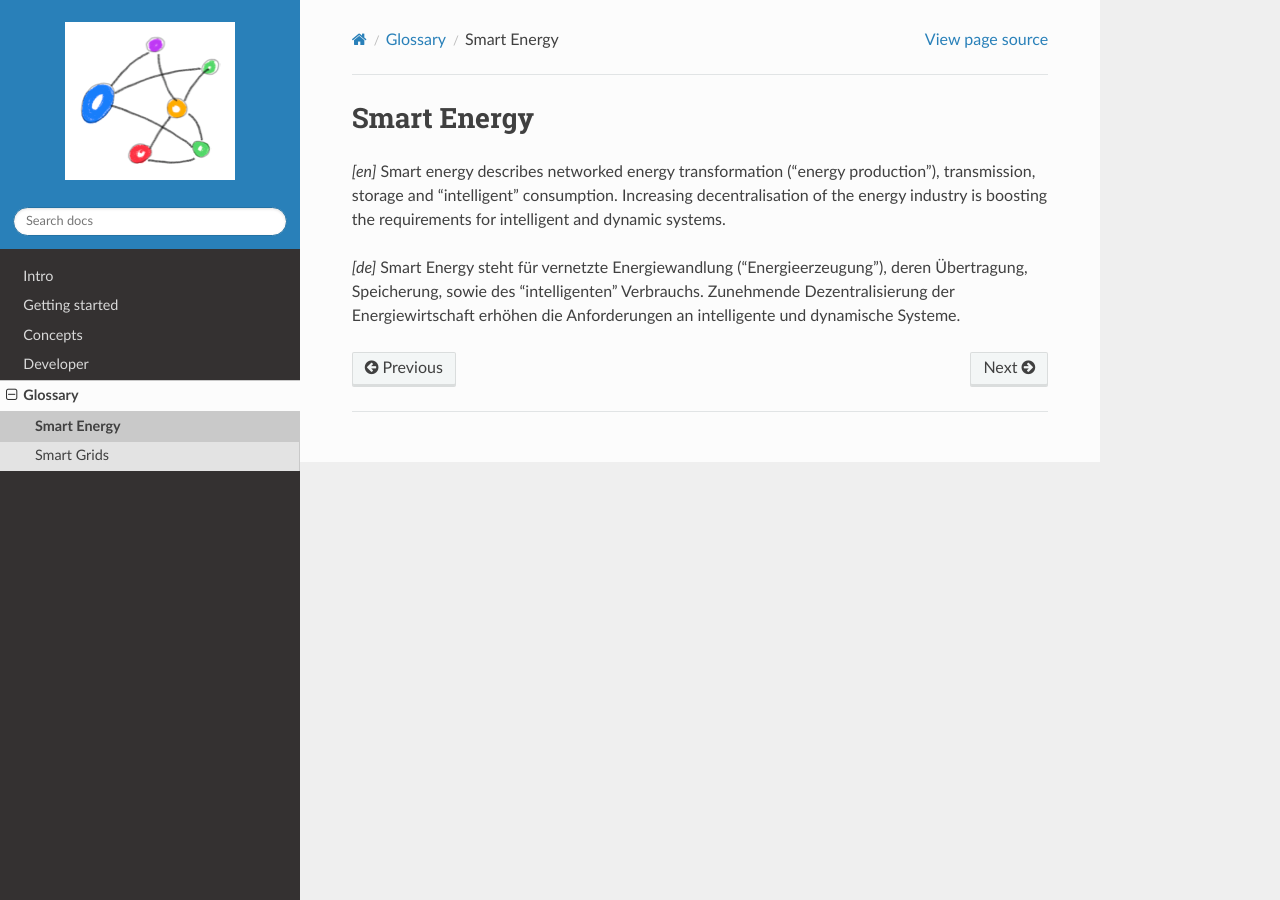
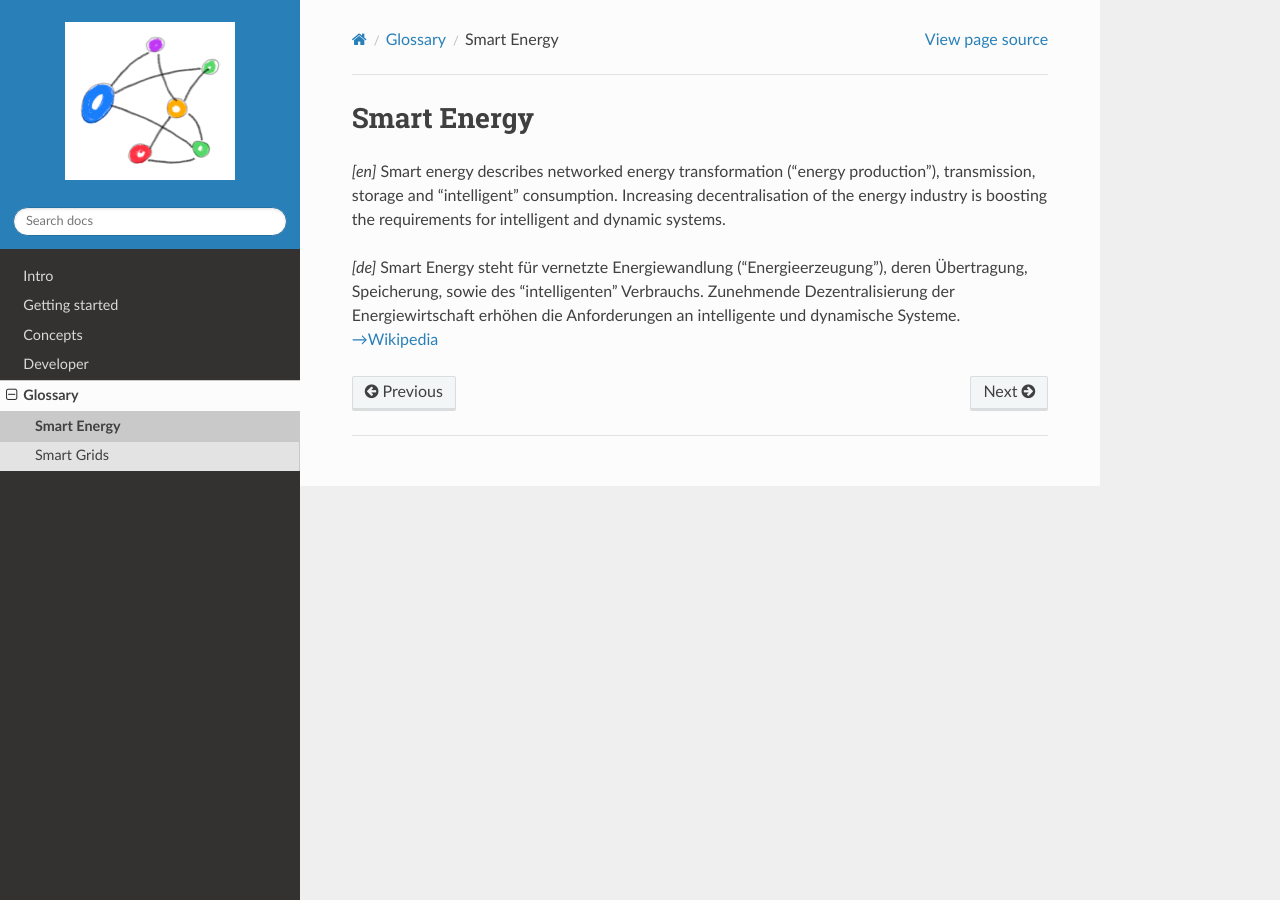
Before and after one commit to smart-energy-di/pg-se-sim, a Sphinx documentation site: the page built from docs/source/05_glossary/smart-energy.md, in a window 1280 px wide. Built offline with Sphinx 7.4.7 and the Read the Docs theme 2.0.0, drawn with Linux system fonts in a browser that asks for light colours; pages that are not in the unit, such as notebooks, are missing from menus.

Commit message:
wikipedia link ->  smart energy

```diff
--- a/docs/source/05_glossary/smart-energy.md
+++ b/docs/source/05_glossary/smart-energy.md
@@ -8,4 +8,4 @@ intelligent and dynamic systems.
 _[de]_ Smart Energy steht für vernetzte Energiewandlung ("Energieerzeugung"),
 deren Übertragung, Speicherung, sowie des "intelligenten" Verbrauchs.
 Zunehmende Dezentralisierung der Energiewirtschaft erhöhen die Anforderungen an
-intelligente und dynamische Systeme.
+intelligente und dynamische Systeme. [→Wikipedia](https://de.wikipedia.org/wiki/Smart_Energy)
```
